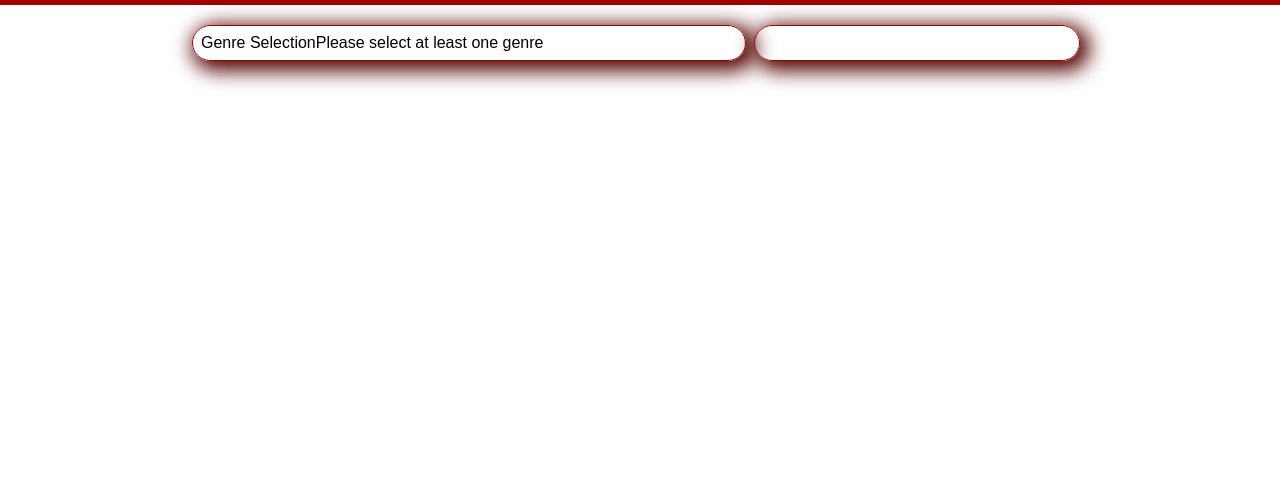
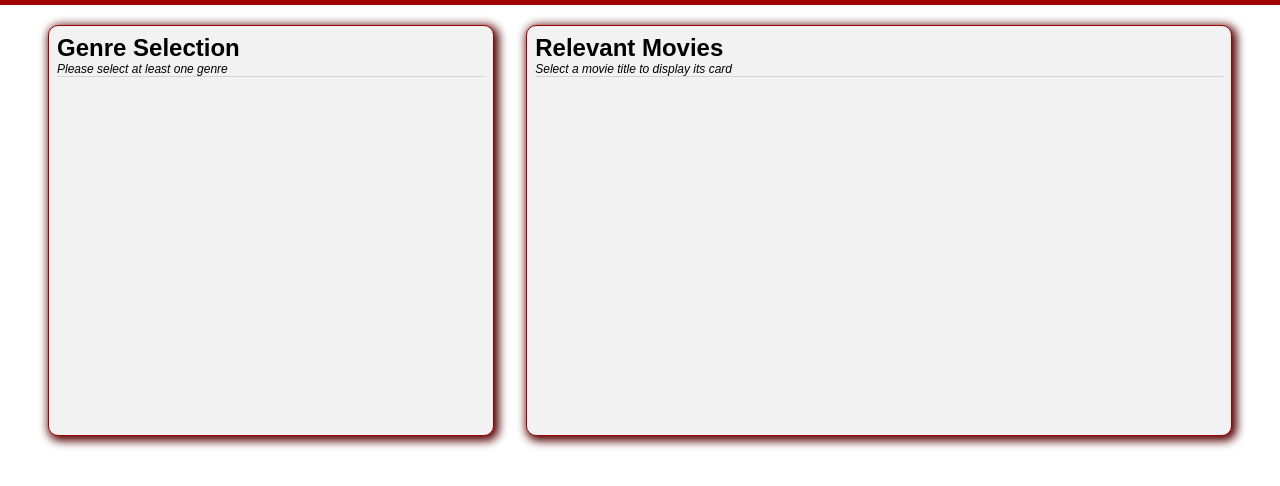
Before and after one commit to Nicolax0/DyancedMovies, a plain HTML site: page index.html in a window 1280 px wide. Shown: the part 122-608 px from the top of the page. Drawn offline with Linux system fonts and the light colour scheme.

Commit message:
Add left and right box titles

```diff
--- a/index.html
+++ b/index.html
@@ -20,15 +20,25 @@
     <div class="list-container">
 
         <div class="left-box">
-            <p class="genre-title">Genre Selection</p>
-            <p class="genre-subtitle">Please select at least one genre</p>
+            <div class="leftTitle">
+                <p class="genre-title">Genre Selection</p>
+                <p class="genre-subtitle">Please select at least one genre</p>
+            </div>
+
             <div class="scrollLeft">
                 <ul class="genre-list"></ul>
             </div>
         </div>
 
         <div class="right-box">
+            <div class="rightTitle">
+                <p class="movie-title">Relevant Movies</p>
+                <p class="movie-subtitle">Select a movie title to display its card</p>
+            </div>
 
+            <div class="scrollRight">
+                <ul class="movies"></ul>
+            </div>
         </div>
 
     </div>
--- a/styles.css
+++ b/styles.css
@@ -25,7 +25,7 @@
 .list-container{
     display: flex;
     position: relative;
-    width: 70%;
+    width: 95%;
     margin-left: auto;
     margin-right: auto;
     padding: 8px;
@@ -35,13 +35,15 @@
 .left-box,
 .right-box{
     display: flex;
+    flex-direction: column;
     padding: 8px;
     border: 1px;
-    border-radius: 25px;
+    border-radius: 10px;
     border-style: solid;
     border-color: #A10000;
-    box-shadow: 5px 5px 20px 5px #530000;
-    margin-right: 8px;
+    box-shadow: 2.5px 2.5px 10px 2.5px #530000;
+    margin-inline: 16px;
+    background-color: #F2F2F2;
 }
 
 .left-box{
@@ -51,3 +53,27 @@
 .right-box{
     flex-grow: 2;
 }
+
+.leftTitle,
+.rightTitle{
+    border-bottom: 1px solid lightgrey;
+}
+
+.genre-title,
+.movie-title{
+    font-size: 24px;
+    font-weight: bold;
+}
+
+.genre-subtitle,
+.movie-subtitle{
+    font-style: italic;
+    font-size: 12px;
+}
+
+.scrollLeft,
+.scrollRight{
+    height: 350px;
+    overflow: hidden;
+    overflow-y: hidden;
+}
```
